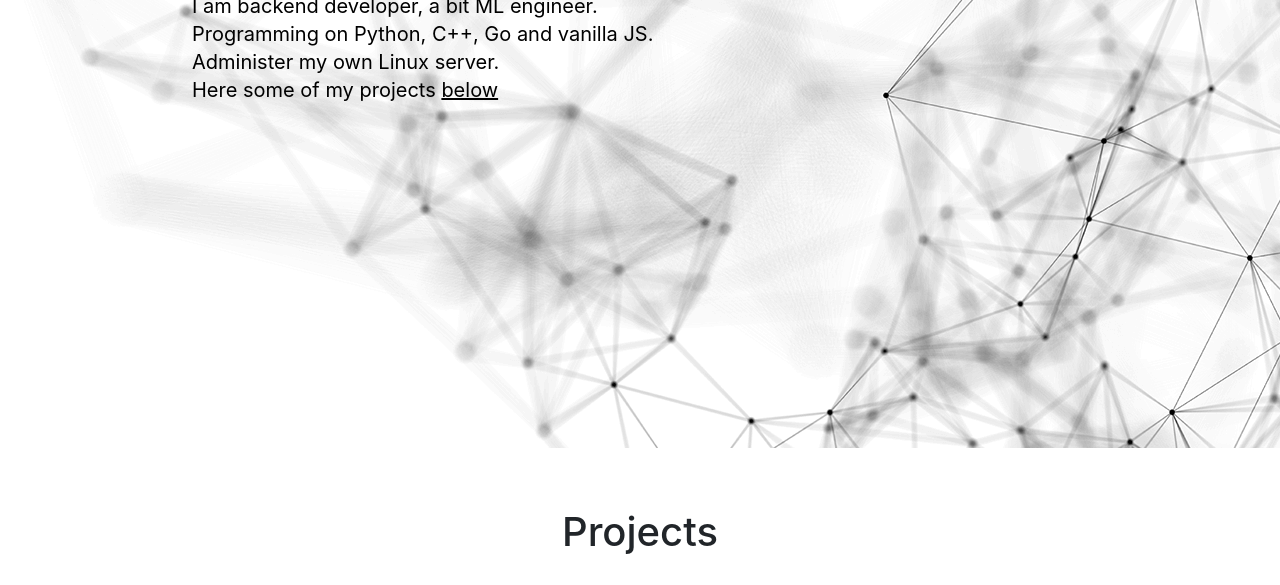
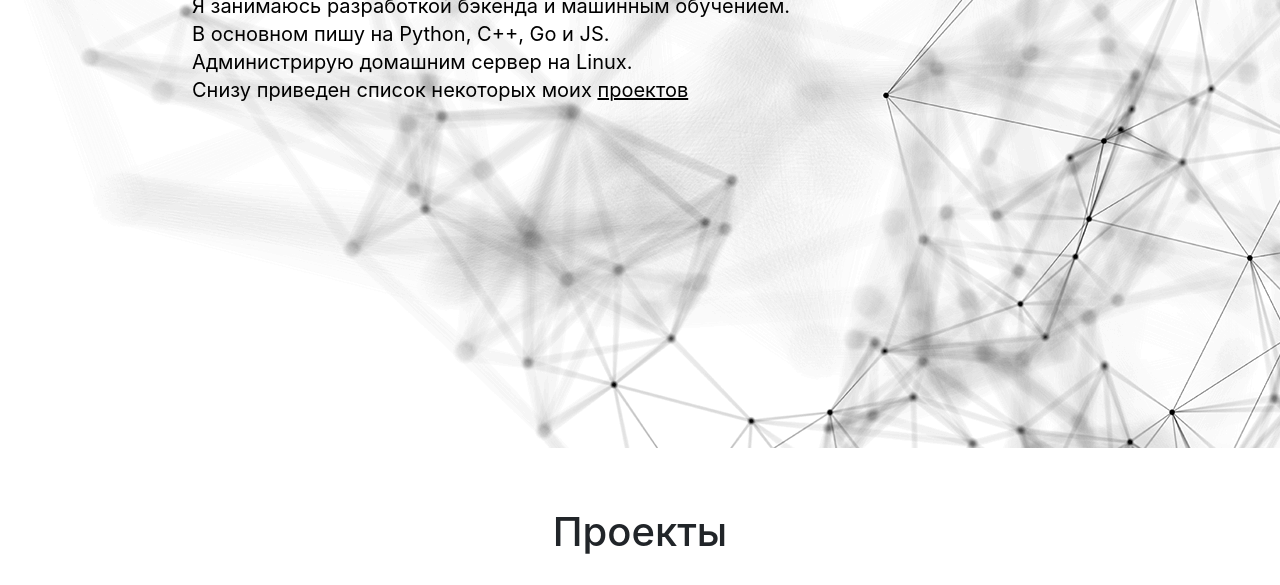
Before and after one commit to vnkrtv/vnkrtv.github.io, a plain HTML site: page index.html in a window 1280 px wide. Shown: the part 312-897 px from the top of the page. Drawn offline with nearby package versions, Linux system fonts and the light colour scheme; some packages are replaced by stand-ins of ours; a script that the page names is missing.

Commit message:
Add multiple languages support

```diff
--- /dev/null
+++ b/data/En/main_data.json
@@ -0,0 +1,4 @@
+{
+  "mainInfo": "I am backend developer, a bit ML engineer.<br>Programming on Python, C++, Go and vanilla JS.<br>Administer my own Linux server.<br>Here some of my projects <u><a href='#projects' style=\"color: black;\">below</a></u>",
+  "footer": "You can contact me in telegram at any time.<br>There is also my github link with all projects."
+}
--- /dev/null
+++ b/data/Ru/main_data.json
@@ -0,0 +1,4 @@
+{
+  "mainInfo": "Я занимаюсь разработкой бэкенда и машинным обучением.<br>В основном пишу на Python, C++, Go и JS.<br>Администрирую домашним сервер на Linux.<br>Снизу приведен список некоторых моих <u><a href='#projects' style=\"color: black;\">проектов</a></u>",
+  "footer": "Со мной можно связаться в любое время в телеграмме.<br>Все проекты также доступны на моем гитхабе."
+}
--- /dev/null
+++ b/data/Ru/projects.json
@@ -0,0 +1,302 @@
+[
+  {
+    "name": "web-testing-tool",
+    "image": "image/langs/python-logo.jpg",
+    "front_description": "Система тестирования",
+    "back_description": "Система тестирования, реализованная на Django. В качестве БД используется PostgreSQL.",
+    "tags": [
+      "web",
+      "python",
+      "html5",
+      "js",
+      "bootstrap4",
+      "django",
+      "web sockets",
+      "rest api",
+      "postgres",
+      "docker",
+      "travis ci",
+      "github actions"
+    ],
+    "github_name": "web-testing-tool"
+  },
+  {
+    "name": "video-tracker",
+    "image": "image/langs/cpp-logo.png",
+    "front_description": "Определение скорости обьектов с использованием OpenCV",
+    "back_description": "Приложение, позволяющее отслеживать обьекты в видеопотоке и на основании этого определять их скорость",
+    "tags": [
+      "c++17",
+      "computer vision",
+      "cmake",
+      "opencv",
+      "dlib",
+      "mobile net ssd",
+      "video detection",
+      "video tracking"
+    ],
+    "github_name": "video-tracker"
+  },
+  {
+    "name": "messenger-api",
+    "image": "image/langs/python-logo.jpg",
+    "front_description": "API мессенджера on aiohttp",
+    "back_description": "Бэкенд для месседжера, написанный на aiohttp. Поддерживает полнотекстовый поиск по сообщениям, кеширование запросов и самописаную авторизацию.",
+    "tags": [
+      "python",
+      "aiohttp",
+      "postgres",
+      "fts",
+      "redis",
+      "rabbitmq",
+      "nginx",
+      "gitlab-ci"
+    ],
+    "github_name": "messenger-api"
+  },
+  {
+    "name": "smart-text-editor",
+    "image": "image/langs/python-logo.jpg",
+    "front_description": "Текстовый редактор с поддержкой предиктивного ввода текста на заданную тематику",
+    "back_description": "Веб приложение, обеспечивающее редактирование текстовых документов с поддержкой предиктивного ввода текста на заданную тематику. Предиктивный ввод обеспечивается за счет Elasticsearch.",
+    "tags": [
+      "web",
+      "python",
+      "flask",
+      "rest api",
+      "elasticsearch",
+      "docker",
+      "travis ci",
+      "github actions"
+    ],
+    "github_name": "smart-text-editor"
+  },
+  {
+    "name": "vk-news-dashboard",
+    "image": "image/langs/python-logo.jpg",
+    "front_description": "Информационный дашборд со статистикой по новостным группам ВК",
+    "back_description": "Простой дашборд, реализованный на Dash. Обеспечивает мониторинг постов с новостных групп ВК - выявлением именованных сущностей в новостях, сбор статистики по лайкам/репостам и просмотрам.",
+    "tags": [
+      "web",
+      "python",
+      "dash",
+      "nlp",
+      "postgres",
+      "docker",
+      "docker compose",
+      "travis ci"
+    ],
+    "github_name": "vk-news-dashboard",
+    "ref": "http://vknews.vnkrtv.ru/"
+  },
+  {
+    "name": "vk-tracker",
+    "image": "image/langs/python-logo.jpg",
+    "front_description": "Веб приложение для трекинга, анализа, мониторинга и поиска людей в ВК",
+    "back_description": "Веб приложение, обеспечивающее трекинг пользователей ВК. Реализовано на Django и Dash, данные хранятся в MongoDB и Neo4j.",
+    "tags": [
+      "web",
+      "python",
+      "html5",
+      "js",
+      "bootstrap4",
+      "django",
+      "dash",
+      "mongo",
+      "neo4j",
+      "docker",
+      "docker compose",
+      "travis ci",
+      "github actions",
+      "vk api"
+    ],
+    "github_name": "vk-tracker"
+  },
+  {
+    "name": "go-vk-news-loader",
+    "image": "image/langs/go-logo.png",
+    "front_description": "Сервис, обеспечивающий выкачивание постов из новостных групп ВК",
+    "back_description": "Сервис, обеспечивающий выкачивание постов из новостных групп ВК в PostgreSQL.",
+    "tags": [
+      "microservice",
+      "go",
+      "postgres",
+      "docker",
+      "docker compose",
+      "travis ci"
+    ],
+    "github_name": "go-vk-news-loader"
+  },
+  {
+    "name": "telegram-channels-loader",
+    "image": "image/langs/python-logo.jpg",
+    "front_description": "Сервис, обеспечивающий выкачивание постов из телеграмм каналов",
+    "back_description": "Сервис, обеспечивающий выкачивание постов из телеграмм каналов в PostgreSQL.",
+    "tags": [
+      "microservice",
+      "python",
+      "telegram",
+      "async",
+      "postgres",
+      "docker",
+      "docker compose",
+      "travis ci"
+    ],
+    "github_name": "telegram-channels-loader"
+  },
+  {
+    "name": "tiktok-loader",
+    "image": "image/langs/python-logo.jpg",
+    "front_description": "Сервис, обеспечивающий выкачивание постов из TikTok",
+    "back_description": "Сервис получает информацию о самых популярных тиктокерах рунета. После чего с заданной периодичностью выгружает их тиктоки с аудио и видео в PostgreSQL.",
+    "tags": [
+      "microservice",
+      "python",
+      "tiktok",
+      "postgres",
+      "docker",
+      "docker compose",
+      "travis ci"
+    ],
+    "github_name": "tiktok-loader"
+  },
+  {
+    "name": "web-library",
+    "image": "image/langs/python-logo.jpg",
+    "front_description": "Веб приложение, обеспечивающее загрузку переводов произведений различных авторов",
+    "back_description": "Приложение обеспечивает работу с переводами произведений различных авторов. Данные хранятся в PostgreSQL, приложение реализовано на Django.",
+    "tags": [
+      "web",
+      "python",
+      "html5",
+      "js",
+      "docker",
+      "docker compose",
+      "travis ci",
+      "github actions"
+    ],
+    "github_name": "web-library"
+  },
+  {
+    "name": "go-habr-loader",
+    "image": "image/langs/go-logo.png",
+    "front_description": "Утилита, выгружающая все посты с ресурса habr.com.",
+    "back_description": "Утилита путем веб скрабинга обеспечивает получение постов с habr.com, после чего загружает их в PostgreSQL",
+    "tags": [
+      "utility",
+      "go",
+      "postgres",
+      "docker",
+      "travis ci"
+    ],
+    "github_name": "go-habr-loader",
+    "ref": "https://www.kaggle.com/leadness/habr-posts/"
+  },
+  {
+    "name": "postgres-markov-chain",
+    "image": "image/langs/plpgsql.png",
+    "front_description": "Генератор текста на основе цепей Маркова",
+    "back_description": "Генератор текста на основе цепей Маркова, написанный на чистом PL/pgSQL. Обеспечивает предобработку текста, обучение Марковских цепей и генерацию текста.",
+    "tags": [
+      "utility",
+      "plpgsql",
+      "nlp"
+    ],
+    "github_name": "postgres-markov-chain"
+  },
+  {
+    "name": "go-wiki-parser",
+    "image": "image/langs/go-logo.png",
+    "front_description": "Утилита, обеспечивающая парсинг дампов википедии с последующей загрузкой в MongoDB",
+    "back_description": "Утилита, обеспечивающая парсинг дампов википедии с последующей загрузкой в MongoDB. Каждая статья представляет собой словарь подтем со списком ссылок на другие упомянутые статьи.",
+    "tags": [
+      "utility",
+      "go",
+      "travis ci"
+    ],
+    "github_name": "go-wiki-parser"
+  },
+  {
+    "name": "web-db-manager",
+    "image": "image/langs/python-logo.jpg",
+    "front_description": "Веб приложение для работы с БД MS SQL Server",
+    "back_description": "Веб приложение для работы с предметной областью веб магазина. Хранение данных реализовано в MS SQL Server",
+    "tags": [
+      "web",
+      "python",
+      "html5",
+      "js",
+      "flask",
+      "mssql server",
+      "travis ci"
+    ],
+    "github_name": "web-db-manager"
+  },
+  {
+    "name": "matrix-multiplier",
+    "image": "image/langs/cpp-logo.png",
+    "front_description": "Программа, вычисляющая все возможные произведения векторов в заданной матрице",
+    "back_description": "Программа, вычисляющая все возможные произведения векторов в заданной матрице с заданным пороговым значением и возвращающая конечные валидные векторы.",
+    "tags": [
+      "utility",
+      "c++14",
+      "libtorch",
+      "qt5",
+      "map reduce",
+      "cmake",
+      "cuda"
+    ],
+    "github_name": "matrix-multiplier"
+  },
+  {
+    "name": "cmd-vk-tracker",
+    "image": "image/langs/cpp-logo.png",
+    "front_description": "Консольное приложение, обеспечивающее мониторинг пользователей ВК",
+    "back_description": "Консольное приложение, обеспечивающее мониторинг пользователей ВК - получение информации об аккаунте, его изменениях, а также враимосвязях с другими пользователями.",
+    "tags": [
+      "utility",
+      "c++14",
+      "cmake",
+      "vk api"
+    ],
+    "github_name": "cmd-vk-tracker"
+  },
+  {
+    "name": "tf-net-analizer",
+    "image": "image/langs/python-logo.jpg",
+    "front_description": "ИНС, обеспечивающая выявление вредоностного интернет трафика",
+    "back_description": "Тетради с ИНС, классифицирующими интернет трафик на основе данных KDD Cup 1999. ИНС реализованы на TensowFlow.",
+    "tags": [
+      "data science",
+      "python",
+      "tensorflow",
+      "sklearn",
+      "jupyter notebook"
+    ],
+    "github_name": "tf-net-analizer",
+    "ref": "https://www.kaggle.com/leadness/knncup99-ffnn-0-96-acc-0-57-weighted-acc"
+  },
+  {
+    "name": "go-tcp-chat",
+    "image": "image/langs/go-logo.png",
+    "front_description": "Простой TCP чат с tui",
+    "back_description": "Простой TCP чат на сокетах с текстовым пользовательским интерфейсом.",
+    "tags": [
+      "microservice",
+      "go"
+    ],
+    "github_name": "go-tcp-chat"
+  },
+  {
+    "name": "my-site",
+    "image": "image/langs/htmp5.png",
+    "front_description": "Этот сайт",
+    "back_description": "Простой одностраничник на bootstrap4 и чистом js.",
+    "tags": [
+      "js",
+      "html5",
+      "bootstrap4"
+    ],
+    "github_name": "vnkrtv.github.io"
+  }
+]
--- a/index.html
+++ b/index.html
@@ -46,15 +46,16 @@
         <div class="collapse navbar-collapse" id="navbarResponsive">
             <ul class="navbar-nav ml-auto">
                 <li class="nav-item">
-                    <a id="main-link" class="nav-link" href='#top'>About
-                        <span class="sr-only">(current)</span>
-                    </a>
+                    <a id="main-link" class="nav-link" href='#top'></a>
                 </li>
                 <li class="nav-item">
-                    <a id="projects-link" class="nav-link" href='#projects'>Projects</a>
+                    <a id="projects-link" class="nav-link projects-text" href='#projects'></a>
                 </li>
                 <li class="nav-item">
-                    <a id="contacts-link" class="nav-link" href='#contacts'>Contacts</a>
+                    <a id="contacts-link" class="nav-link contacts-text" href='#contacts'></a>
+                </li>
+                <li class="nav-item">
+                    <a id="lang" class="nav-link" style="cursor: pointer;" onclick="switchLang()">Ru</a>
                 </li>
             </ul>
         </div>
@@ -65,29 +66,25 @@
     <div class="overlay">
         <div class="carousel-caption text-left">
             <h1>Hello, world!</h1>
-            <p>I am backend developer, a bit ML engineer.<br>
-                Programming on Python, C++, Go and vanilla JS.<br>
-                Administer my own Linux server.<br>
-                Here some of my projects <u><a href='#projects' style="color: black;">below</a></u></p>
+            <p id="mainInfo"></p>
         </div>
     </div>
 </header>
 
 <section id="team" class="pb-5">
     <div class="container" id='projects'>
-        <h1 class="text-center">Projects</h1><br>
-<!--        <div id="chartdiv"></div>-->
+        <h1 class="text-center projects-text"></h1><br>
+        <!--        <div id="chartdiv"></div>-->
         <div class="row" id='projectsDiv'></div>
     </div>
 </section>
 
 <footer class="py-5 nav-back">
     <div class="contacts" id='contacts'>
-        <h1 class="text-center">Contacts</h1>
+        <h1 class="text-center contacts-text"></h1>
         <div class="container">
             <div class="container">
-                <p class="text-center">You can contact me in telegram at any time.<br>
-                    There is also my github link with all projects.</p>
+                <p id="footer" class="text-center"></p>
                 <div class="icon-container text-center">
                     <a href="https://t.me/vnkrtv"><img src="image/icons/tg.svg"></a>
                     <a href="https://github.com/vnkrtv"><img src="image/icons/github.svg"></a>
@@ -115,11 +112,7 @@
         speed: 300,
         speedAsDuration: true
     });
-    fetch('data/projects.json')
-	    .then(res => res.json())
-	    .then(projects => renderProjects(projects))
-    ;
-    // const tags = getTags(projects);
+    renderPage()
 </script>
 
 </body>
--- a/js/index.js
+++ b/js/index.js
@@ -1,4 +1,4 @@
-function getProjectDiv(project) {
+function getProjectDiv(project, lang) {
     let projectRef = (project.ref !== undefined) ?
         `<li class="list-inline-item">
             <a href="${project.ref}"><img src="image/icons/ref.svg"></a>
@@ -26,7 +26,7 @@ function getProjectDiv(project) {
                         <div class="backside" onclick="">
                             <div class="card">
                                 <div class="card-body text-center mt-4">
-                                    <h4 class="card-title">Description</h4>
+                                    <h4 class="card-title">${lang === 'En' ? 'Description' : 'Описание'}</h4>
                                     <div class="card-text">
                                         <p>${project.back_description}</p>
                                         <p>
@@ -49,13 +49,69 @@ function getProjectDiv(project) {
     return projectDiv;
 }
 
-function renderProjects(projects) {
+async function fetchProjects(lang) {
+    return await fetch(`data/${lang}/projects.json`)
+        .then(res => res.json())
+    ;
+}
+
+async function fetchMainSiteData(lang) {
+    return await fetch(`data/${lang}/main_data.json`)
+        .then(res => res.json())
+    ;
+}
+
+function fillMainSiteData(mainData) {
+    const lang = getLang();
+
+    document.getElementById('main-link').innerHTML = lang === 'En' ? 'About' : 'Обо мне';
+    for (let el of document.getElementsByClassName('projects-text')) {
+        el.innerHTML = lang === 'En' ? 'Projects' : 'Проекты';
+    }
+    for (let el of document.getElementsByClassName('contacts-text')) {
+        el.innerHTML = lang === 'En' ? 'Contacts' : 'Контакты';
+    }
+
+    document.getElementById('mainInfo').innerHTML = mainData['mainInfo'];
+
+    document.getElementById('footer').innerHTML = mainData['footer'];
+}
+
+function renderProjects(projects, lang) {
     const projectsDiv = document.getElementById('projectsDiv');
+    projectsDiv.innerHTML = '';
     for (let project of projects) {
-        const projectDiv = getProjectDiv(project);
+        const projectDiv = getProjectDiv(project, lang);
         projectsDiv.appendChild(projectDiv);
     }
 }
+
+function getLang() {
+    return document.getElementById('lang').innerHTML;
+}
+
+function setLang(lang) {
+    document.getElementById('lang').innerHTML = lang;
+}
+
+async function renderPage() {
+    const lang = getLang();
+    const projects = await fetchProjects(lang);
+    const mainData = await fetchMainSiteData(lang);
+    renderProjects(projects, lang);
+    fillMainSiteData(mainData);
+}
+
+function switchLang() {
+    if (getLang() === 'Ru') {
+        setLang('En');
+    } else {
+        setLang('Ru');
+    }
+    renderPage();
+}
+
+
 
 function getTags(projects) {
     let tags = {};
```
Also changed, not shown: data/En/projects.json (renamed from data/projects.json).
